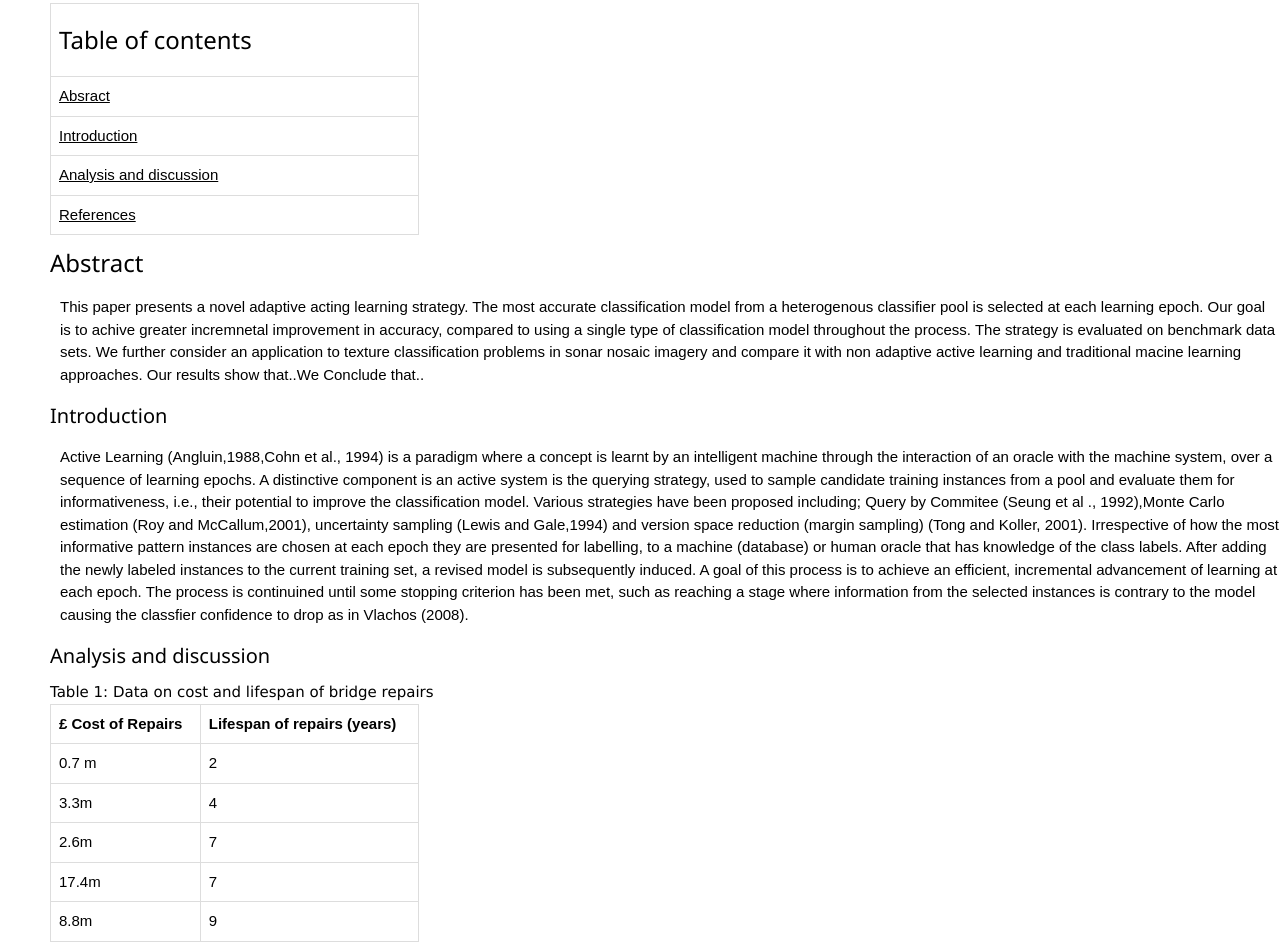
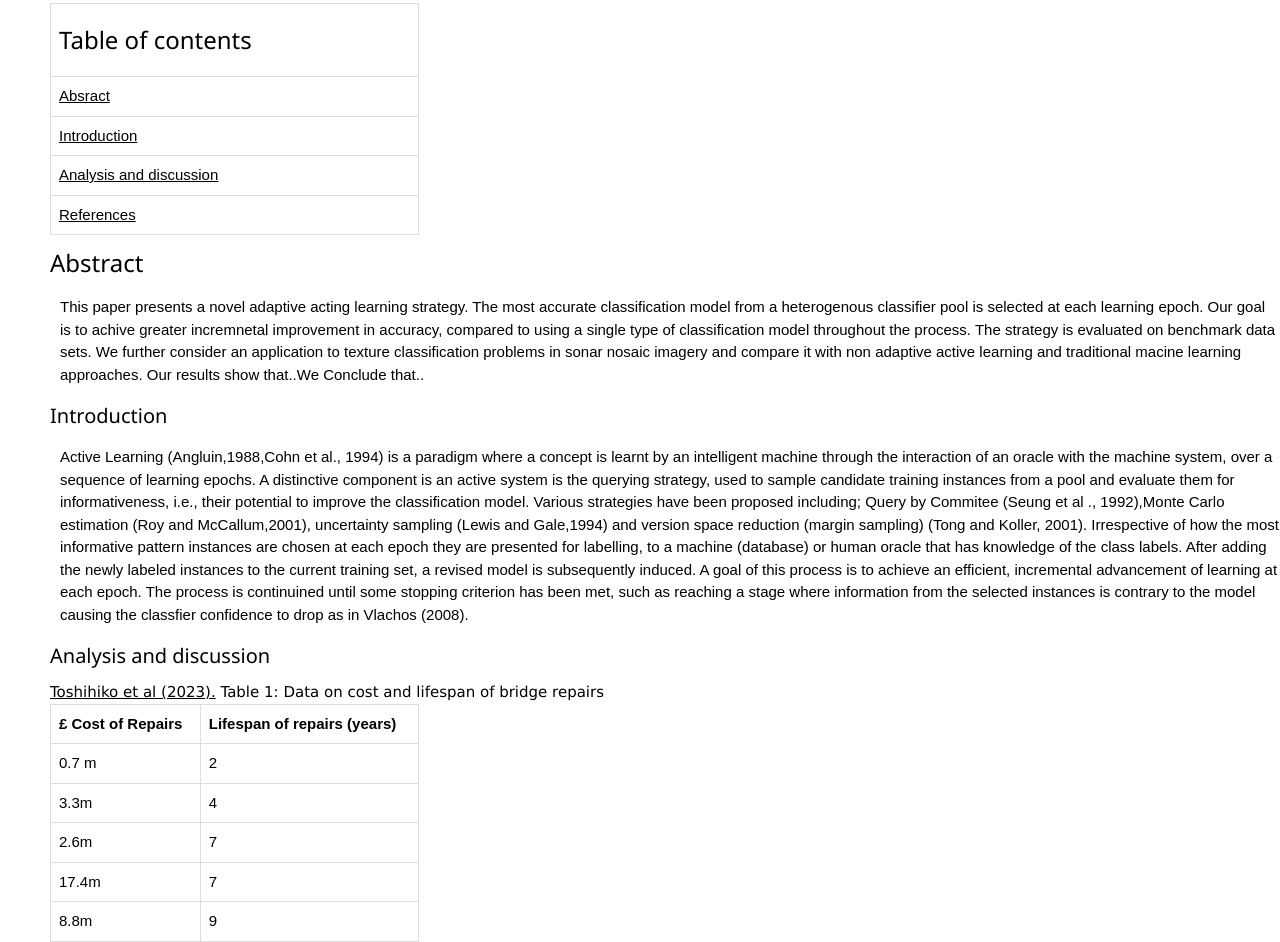
Before and after one commit to FEPSFY6913094/FY6913094, a plain HTML site: page index.html in a window 1280 px wide. Shown: the part 393-1335 px from the top of the page. Drawn offline with nearby package versions, Linux system fonts and the light colour scheme.

Commit message:
adding links

```diff
--- a/index.html
+++ b/index.html
@@ -112,7 +112,7 @@ Vlachos (2008).
 
        <h4 id="Analysis and discussion">Analysis and discussion</h4>
 
-     Table 1: Data on cost and lifespan of bridge repairs
+    <a href="https://www.icevirtuallibrary.com/doi/full/full/10.1680/jbren.21.00034">Toshihiko et al (2023).</a> Table 1: Data on cost and lifespan of bridge repairs
      <table>
        <tr>
          <th>£ Cost of Repairs</th>
```
